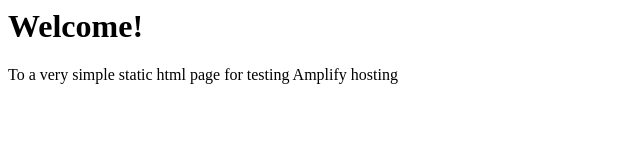
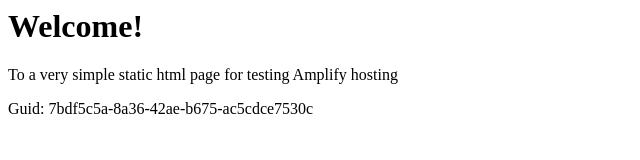
Before and after one commit to aws-aemilia-sin/Github-PR-Commit-Integration-Test-DoNotTouch-Gith-OKSLNVO2-v1-preprod-ap-southeast-1, a website: page src/index.html in a window 1280 px wide. Shown: the whole page, without its empty margins (0-640 px from the left). Drawn offline with Linux system fonts and the light colour scheme.

Commit message:
commit from integ tests

```diff
--- a/src/index.html
+++ b/src/index.html
@@ -1,3 +1,5 @@
+
+
 <html lang="en">
 
 <head>
@@ -10,6 +12,6 @@
 <body>
     <h1>Welcome!</h1>
     <p>To a very simple static html page for testing Amplify hosting</p>
-</body>
+    <p>Guid: 7bdf5c5a-8a36-42ae-b675-ac5cdce7530c</p></body>
 
 </html>
```
